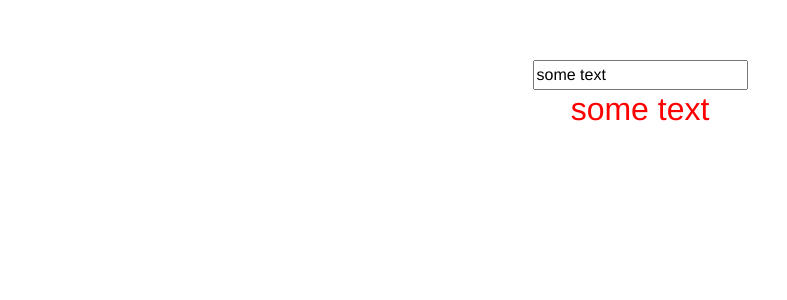
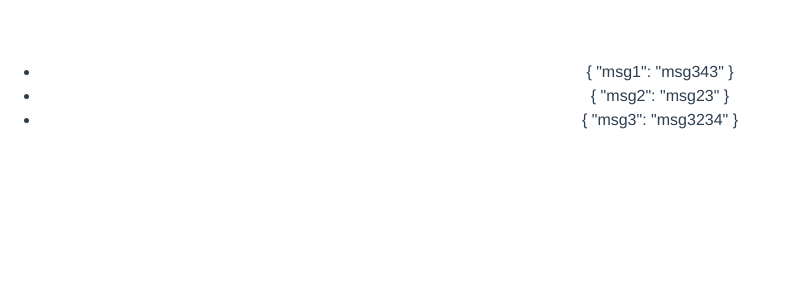
Before and after one commit to 5E1EMENT/vue-course2, a Vue app: page / in a window 1280 px wide. Shown: the top 300 px of the page, without its empty margins (0-787 px from the left). Built offline with nearby package versions, Linux system fonts and the light colour scheme.

Commit message:
vue cli mixin example

```diff
--- a/src/App.vue
+++ b/src/App.vue
@@ -1,20 +1,16 @@
 <template>
 <div id="app">
-  <input type="text" v-model="text">
-  <h2 :class="red">{{text}}</h2>
+  <ul>
+    <li v-for="(el, key) in text" :key="key"> {{el}}</li>
+  </ul>
 </div>
 
 </template>
 
 <script>
-
+import myMixin from './mixins/test'
 export default {
-  data () {
-    return {
-      text: 'some text',
-      red: 'red'
-    }
-  },
+  mixins: [myMixin],
   computed: {
   },
   methods: {
--- /dev/null
+++ b/src/mixins/test.js
@@ -0,0 +1,7 @@
+export default {
+  data () {
+    return {
+      text: [{msg1: 'msg343'}, {msg2: 'msg23'}, {msg3: 'msg3234'}]
+    }
+  }
+}
```
